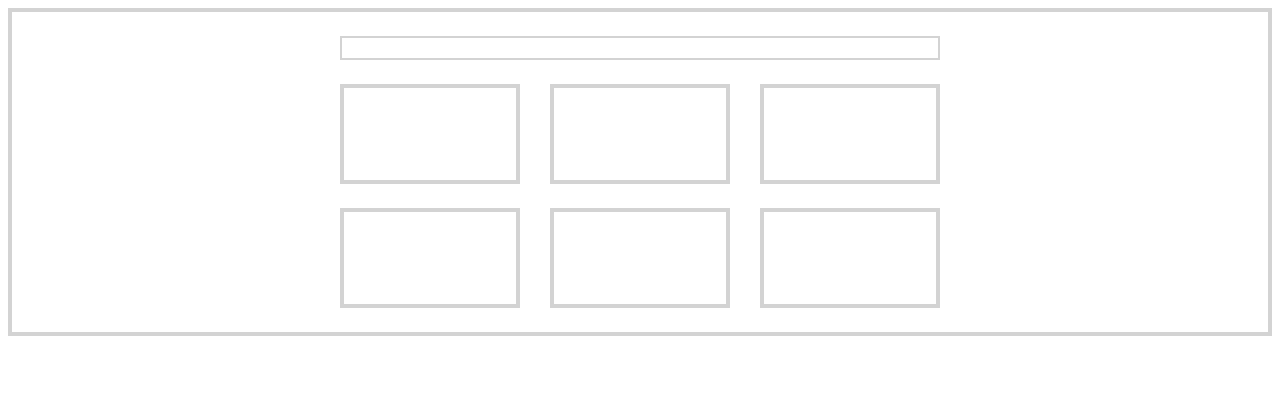
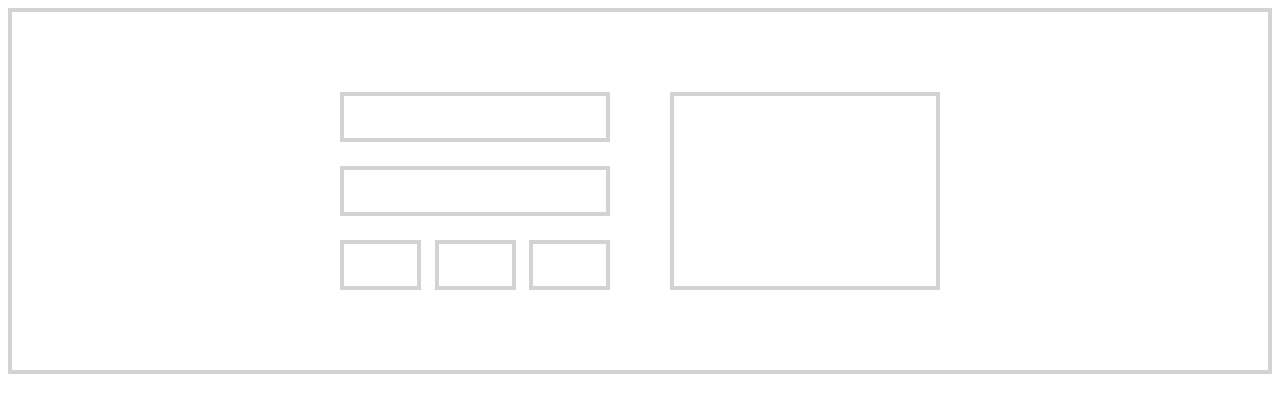
Before and after one commit to Hemick6198/CSS-best-practices, a plain HTML site: page index.html in a window 1280 px wide. Drawn offline with Linux system fonts and the light colour scheme.

Commit message:
new template

```diff
--- a/index.html
+++ b/index.html
@@ -10,16 +10,17 @@
 <body>
     <div class="container">
         <div class="row">
-            <div class="title"></div>
             <div class="box-wrapper">
-                <div class="box"></div>
-                <div class="box"></div>
-                <div class="box"></div>
-                <div class="box"></div>
-                <div class="box"></div>
-                <div class="box"></div>
+                <div class="box box-small"></div>
+                <div class="box box-small"></div>
+                <div class="tiny-box-wrapper">
+                    <div class="box box-tiny"></div>
+                    <div class="box box-tiny"></div>
+                    <div class="box box-tiny"></div>
+                </div>
             </div>
+            <div class="box box-large"></div>
         </div>
-    </div>
+        </div>
 </body>
 </html>
--- a/styles.css
+++ b/styles.css
@@ -4,31 +4,41 @@
 
 .container {
     border: 4px solid lightgray;
-    padding: 24px 24px 0 24px;
+    padding: 80px 24px 80px 24px;
+
 }
 
 .row {
     width: 100%;
     max-width: 600px;
-    margin: 0 auto;
-}
-
-.title {
-    border: 2px solid lightgray;
-    width: 100%;
-    height: 24px;
-    margin-bottom: 24px;
+    margin: 0 auto -24px auto;
+    display: flex;
+    justify-content: space-between;
 }
 
 .box {
     border: 4px solid lightgray;
-    width: 30%;
-    height: 100px;
     margin-bottom: 24px;
 }
 
-.box-wrapper {
+.box-small {
+    height: 50px;
+}
+
+.box-tiny {
+    width: 30%;
+    height: 50px;
+}
+
+.tiny-box-wrapper {
     display: flex;
-    flex-wrap: wrap;
     justify-content: space-between;
 }
+
+.box-wrapper {
+    width: 45%;
+}
+
+.box-large {
+    width: 45%;
+}
```
